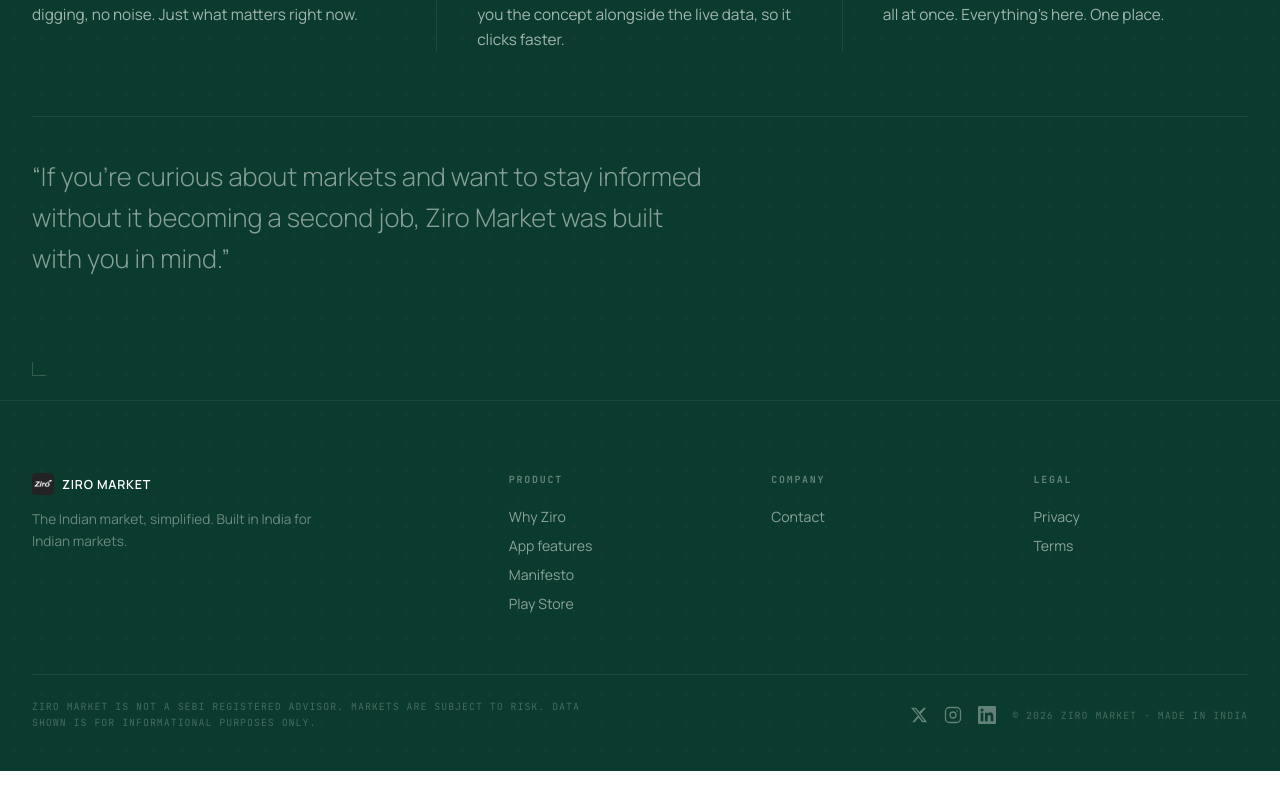
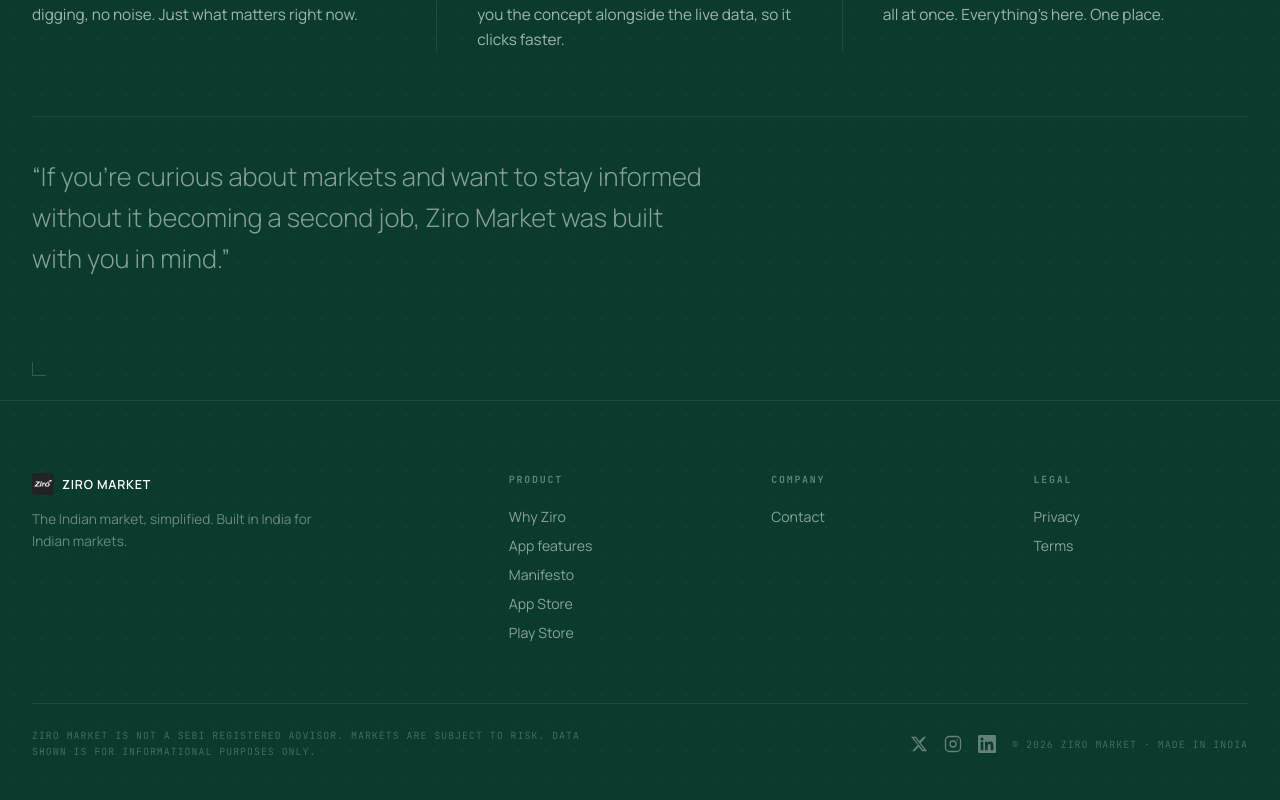
Before and after one commit to Saransh1650/Ziro-Market-Website, a Next.js app: page / in a window 1280 px wide. Shown: the part 6219-7019 px from the top of the page. Before the commit the page ends 6990 px from the top, so only its background shows below. Built offline with nearby package versions, Linux system fonts and the light colour scheme.

Commit message:
added appstore link

```diff
--- a/components/layout/Footer.tsx
+++ b/components/layout/Footer.tsx
@@ -22,6 +22,7 @@
             { label: 'Why Ziro',    href: '/#pain' },
             { label: 'App features', href: '/#features' },
             { label: 'Manifesto',   href: '/#pivot' },
+            { label: 'App Store',   href: 'https://apps.apple.com/in/app/ziro-market-stock-trends/id6761326539' },
             { label: 'Play Store',  href: 'https://play.google.com/store/apps/details?id=com.ziro.market' },
           ]} />
           <FooterCol title="Company" links={[
```
